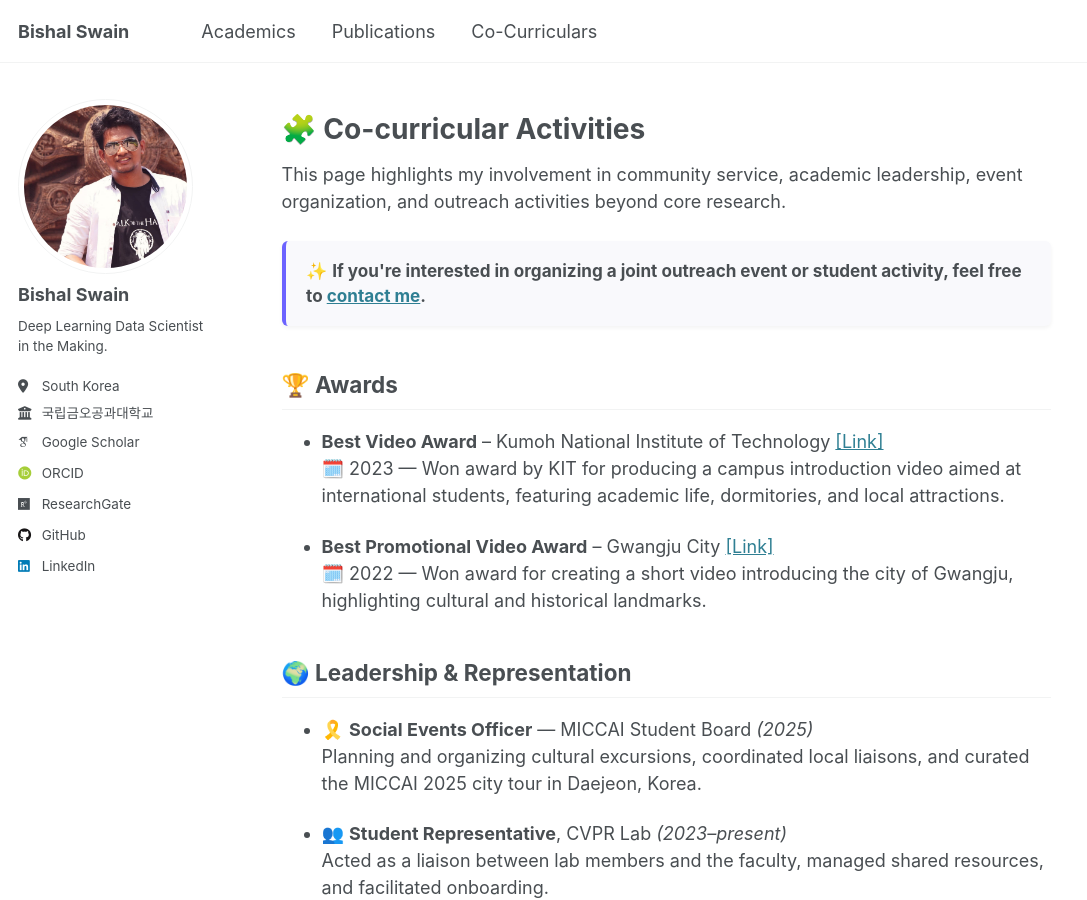
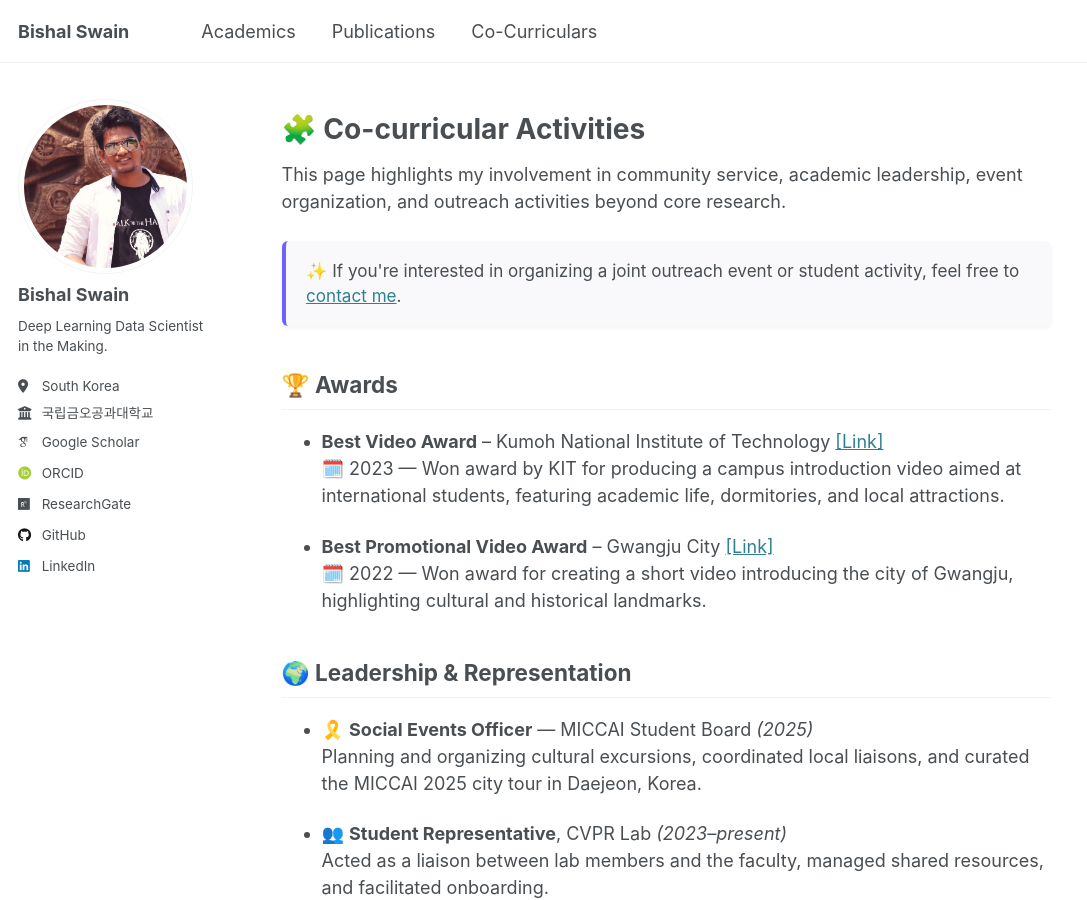
Before and after one commit to bluesaiyancodes/bluesaiyancodes.github.io, a Jekyll site: the page built from _pages/co-curriculars.md, in a window 1280 px wide and 900 px high. Shown: the whole window, without its empty margins (0-1087 px from the left). Built offline with Jekyll 4.4.1, drawn with Linux system fonts in a browser that asks for light colours; some web fonts are replaced.

Commit message:
misc --update0502

```diff
--- a/_pages/co-curriculars.md
+++ b/_pages/co-curriculars.md
@@ -9,7 +9,7 @@ author_profile: true
 This page highlights my involvement in community service, academic leadership, event organization, and outreach activities beyond core research.
 
 <div class="callout">
-  <p>✨ <strong>If you're interested in organizing a joint outreach event or student activity, feel free to <a href="https://www.linkedin.com/in/bishal-swain" target="_blank" rel="noopener noreferrer">contact me</a>. </strong>
+  <p>✨ If you're interested in organizing a joint outreach event or student activity, feel free to <a href="https://www.linkedin.com/in/bishal-swain" target="_blank" rel="noopener noreferrer">contact me</a>.
   </p>
 </div>
 
```
